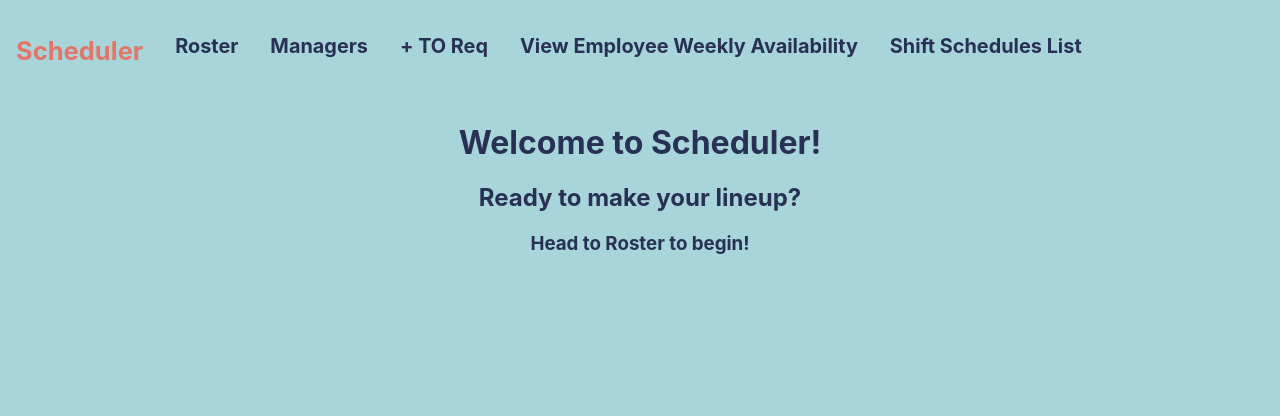
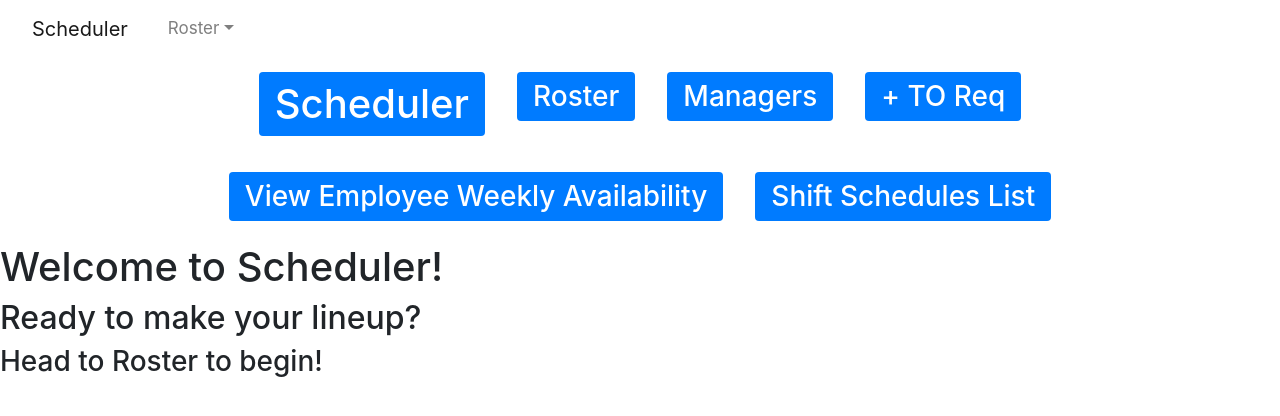
Before and after one commit to mrrogercampbell/scheduler-fe, a React (Create React App) app: page / in a window 1280 px wide. Shown: the top 416 px of the page. Built offline with nearby package versions, Linux system fonts and the light colour scheme.

Commit message:
add reactstrap navbar in App component

```diff
--- a/package.json
+++ b/package.json
@@ -5,11 +5,14 @@
   "proxy": "http://localhost:8000/",
   "dependencies": {
     "axios": "^0.18.0",
+    "bootstrap": "^4.3.1",
     "cors": "^2.8.5",
     "react": "^16.8.4",
+    "react-bootstrap": "^1.0.0-beta.5",
     "react-dom": "^16.8.4",
     "react-router-dom": "^4.3.1",
-    "react-scripts": "2.1.8"
+    "react-scripts": "2.1.8",
+    "reactstrap": "^7.1.0"
   },
   "scripts": {
     "start": "react-scripts start",
--- a/src/Components/App/App.js
+++ b/src/Components/App/App.js
@@ -1,36 +1,78 @@
 import React, { Component } from 'react';
 import { Route, Link, Switch } from "react-router-dom";
 import './App.css'
-
-
 import Employee from '../Employee/Employee';
 import EmployeeCreate from '../Employee/EmployeeCreate';
 import EmployeeUpdate from '../Employee/EmployeeUpdate'
 import EmployeeDetails from '../Employee/EmployeeDetails'
-
 import ManagerCreate from '../Manager/ManagerCreate';
 import ManagerList from '../Manager/ManagerList'
 import ManagerDetails from '../Manager/ManagerDetails';
 import ManagerUpdate from '../Manager/ManagerUpdate';
-
 import WeeklyAvailabilityCreate from '../WeeklyAvailability/WeeklyAvailabilityCreate';
 import WeeklyAvailability from '../WeeklyAvailability/WeeklyAvailability';
-
 import UnavailabilityCreate from '../Unavailability/UnavailabilityCreate';
 import Unavailability from '../Unavailability/Unavailability'
 import UnavailabilityDetails from '../Unavailability/UnavailabilityDetails'
-
 import ShiftSchedCreate from '../ShiftSched/ShiftSchedCreate'
 import ShiftSchedList from '../ShiftSched/ShiftSchedList';
 import ShiftSchedUpdate from '../ShiftSched/ShiftSchedUpdate'
 import ShiftSchedDetail from '../ShiftSched/ShiftSchedDetail'
 import Home from '../Home'
+import { Navbar, NavbarBrand, NavbarToggler, Collapse, Nav, UncontrolledDropdown, DropdownToggle, DropdownMenu, DropdownItem} from 'reactstrap'
 
 class App extends Component {
+  constructor(props) {
+    super(props);
+
+    this.toggle = this.toggle.bind(this);
+    this.state = {
+      isOpen: false
+    };
+  }
+  toggle() {
+    this.setState({
+      isOpen: !this.state.isOpen
+    });
+  }
 
   render() {
     return (
       <div className='App'>
+        <Navbar color="faded" light expand="md">
+            {/* Brandname */}
+          <NavbarBrand href="/">
+            Scheduler
+          </NavbarBrand>
+               {/* Add toggler to auto-collapse */}
+          <NavbarToggler onClick={this.toggle} />
+          <Collapse isOpen={this.state.isOpen} navbar>
+
+            {/* Pull right */}
+            <Nav className="mr-auto" navbar>
+              <UncontrolledDropdown nav inNavbar>
+                <DropdownToggle nav caret>
+                  Roster
+                </DropdownToggle>
+
+                <DropdownMenu >
+                  <DropdownItem>
+                    Managers
+                  </DropdownItem>
+                  <DropdownItem>
+                    + TO Request
+                  </DropdownItem>
+                  <DropdownItem divider />
+                  <DropdownItem>
+                    Logout
+                  </DropdownItem>
+                </DropdownMenu>
+              </UncontrolledDropdown>
+            </Nav>
+          </Collapse>
+        </Navbar>
+
+
 
 
         <nav className="nav nav-pills nav-fill nav justify-content-center van">
--- a/src/index.js
+++ b/src/index.js
@@ -5,5 +5,7 @@ import App from './Components/App/App';
 import {
     BrowserRouter as Router
   } from 'react-router-dom';
+import 'bootstrap/dist/css/bootstrap.min.css';
+
 
 ReactDOM.render(<Router><App /></Router>, document.getElementById('root'));
```
Also changed, not shown: 1 other file (tests, documents, lock files or other folders).
